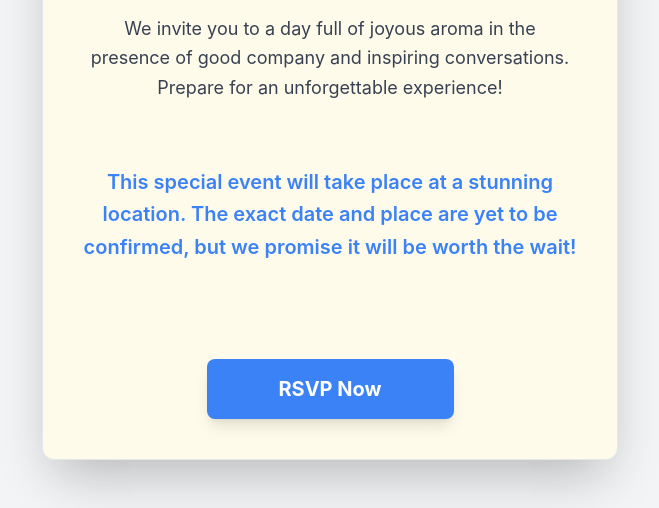
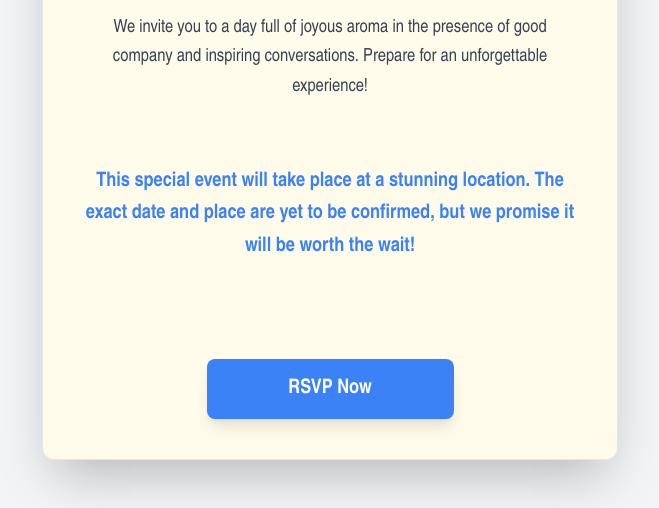
Before and after one commit to Miradi-Tshikala/web.attempt, a plain HTML site: page index.html in a window 1280 px wide. Shown: the part 627-1135 px from the top of the page, without its empty margins (310-969 px from the left). Drawn offline with nearby package versions, Linux system fonts and the light colour scheme.

Commit message:
Update style.css

```diff
--- a/style.css
+++ b/style.css
@@ -1,6 +1,6 @@
 /* Custom CSS for the watermark and specific colors */
 body {
-    font-family: 'Inter', sans-serif;
+    font-family: 'Bahnschrift Condensed', 'Arial Narrow', sans-serif; /* Changed font to Bahnschrift Condensed with fallbacks */
     background-color: #f0f0f0; /* Light gray background */
     position: relative;
     min-height: 100vh;
```
